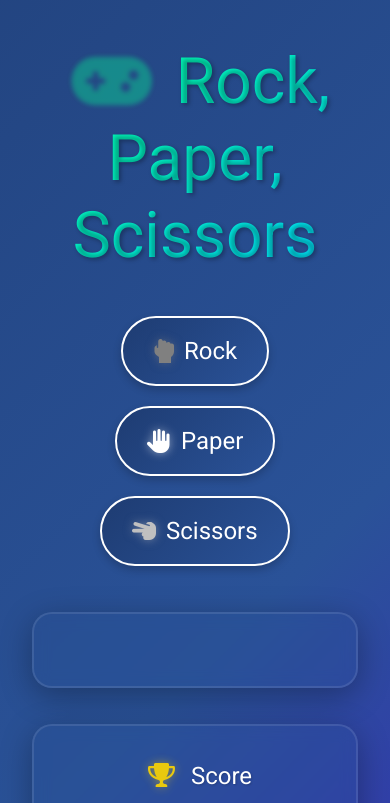
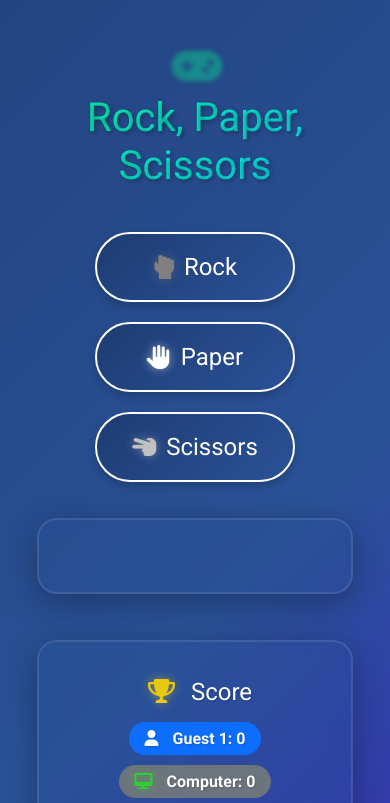
Before and after one commit to User319183/rock-paper-scissors, a plain HTML site: page index.html in a window 390 px wide. Both pictures are taken after a click on the button "Start Game". Shown: the top 803 px of the page. Drawn offline with nearby package versions, Linux system fonts and the light colour scheme.

Commit message:
Added and styled a reset game icon and fixed mobile responsiveness

```diff
--- a/index.html
+++ b/index.html
@@ -94,8 +94,7 @@
             </div>
             <div class="row mb-3">
                 <div class="col text-center">
-                    <button id="resetGame" class="btn btn-danger d-none animate__animated animate__shakeX">Reset
-                        Game</button>
+                    <button id="resetGame" class="btn btn-danger d-none animate__animated animate__shakeX"><i class="fas fa-undo"></i> Reset Game</button>
                 </div>
             </div>
         </div>
--- a/styles/styles.css
+++ b/styles/styles.css
@@ -31,6 +31,19 @@ h1 {
     background-clip: text;
     -webkit-text-fill-color: transparent;
     text-shadow: 2px 2px 4px rgba(0, 0, 0, 0.3);
+    display: flex;
+    align-items: center;
+    justify-content: center;
+    flex-wrap: wrap;
+    gap: 10px;
+}
+
+@media (max-width: 768px) {
+    .gradient-text {
+        font-size: 2.5rem;
+        text-align: center;
+        flex-direction: column;
+    }
 }
 
 input#username,
@@ -119,6 +132,8 @@ button {
     justify-content: center;
     backdrop-filter: blur(5px);
     box-shadow: 0 4px 15px rgba(0, 0, 0, 0.2);
+    width: 100%;
+    max-width: 200px;
 }
 
 button i {
@@ -178,6 +193,8 @@ button.choice {
     align-items: center;
     justify-content: center;
     box-shadow: 0 4px 8px rgba(0, 0, 0, 0.2);
+    width: 100%;
+    max-width: 200px;
 }
 
 button.choice i {
@@ -361,6 +378,13 @@ h1 .fa-gamepad {
     text-shadow: 0 0 10px rgba(50, 205, 50, 0.5);
 }
 
+/* Reset Game icon */
+.fa-undo {
+    color: #ff4d4d;
+    text-shadow: 0 0 10px rgba(255, 77, 77, 0.5);
+    margin-right: 8px;
+}
+
 /* Start Game icon */
 .fa-play-circle {
     color: #00ff95;
@@ -385,3 +409,31 @@ h3:hover .fas {
 .card:hover .fas {
     transform: scale(1.1);
 }
+
+.btn {
+    margin: 5px;
+    padding: 10px 20px;
+    border-radius: 50px;
+    width: 100%;
+    max-width: 200px;
+}
+
+@media (max-width: 576px) {
+    .btn {
+        padding: 8px 16px;
+        font-size: 0.9rem;
+    }
+
+    .card {
+        margin: 10px 5px;
+    }
+
+    .badge {
+        font-size: 1rem;
+        padding: 8px 16px;
+    }
+
+    #roundResult .card-text {
+        font-size: 1.2rem;
+    }
+}
```
